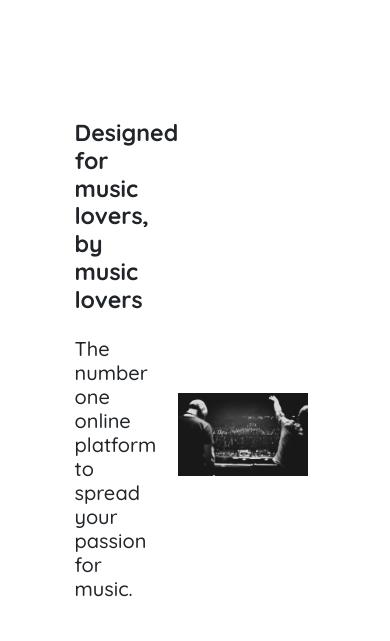
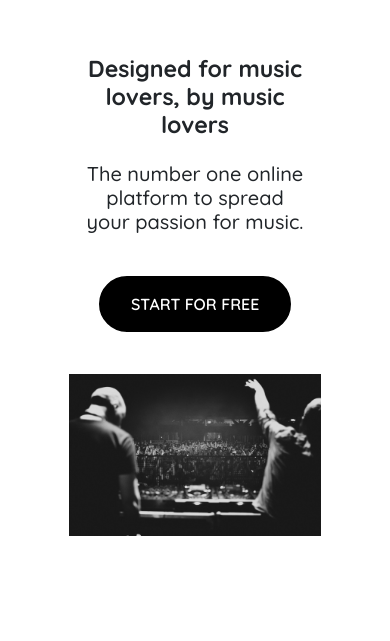
Before and after one commit to joshkent94/shutUpAndDance-Website, a React (Create React App) app: page / in a window 390 px wide. Shown: the part 981-1622 px from the top of the page. Built offline with nearby package versions, Linux system fonts and the light colour scheme.

Commit message:
Making responsive and updating README

```diff
--- a/src/App.css
+++ b/src/App.css
@@ -105,3 +105,47 @@ button {
 .cta:hover {
   color: var(--fourth-colour);
 }
+
+@media (max-width: 1024px) {
+  #main-content {
+    width: 80%;
+  }
+}
+
+@media (max-width: 992px) {
+  .content-block {
+    padding: 6rem 0;
+  }
+
+  .content-block:nth-of-type(1) {
+    margin-top: 6rem;
+  }
+}
+
+@media (max-width: 768px) {
+  .content-block {
+    flex-direction: column;
+    padding: 6rem 0;
+  }
+
+  .text-content {
+    width: 60%;
+    text-align: center;
+  }
+
+  .image-content {
+    padding-top: 2.5rem;
+    order: 2;
+    width: 80%;
+  }
+}
+
+@media (max-width: 480px) {
+  .text-content {
+    width: 70%;
+  }
+
+  .image-content {
+    width: 90%;
+  }
+}
--- a/src/components/Footer/Footer.css
+++ b/src/components/Footer/Footer.css
@@ -63,3 +63,21 @@
   padding: 2rem 0;
   font-size: 0.8rem;
 }
+
+@media (max-width: 768px) {
+  #upper-footer-content {
+    flex-direction: column;
+  }
+
+  #upper-footer-left {
+    text-align: center;
+  }
+
+  #upper-footer-right {
+    padding-top: 2.5rem;
+  }
+
+  #lower-footer-content {
+    text-align: center;
+  }
+}
```
Also changed, not shown: src/assets/in-action.png (added), 1 other file (tests, documents, lock files or other folders).
